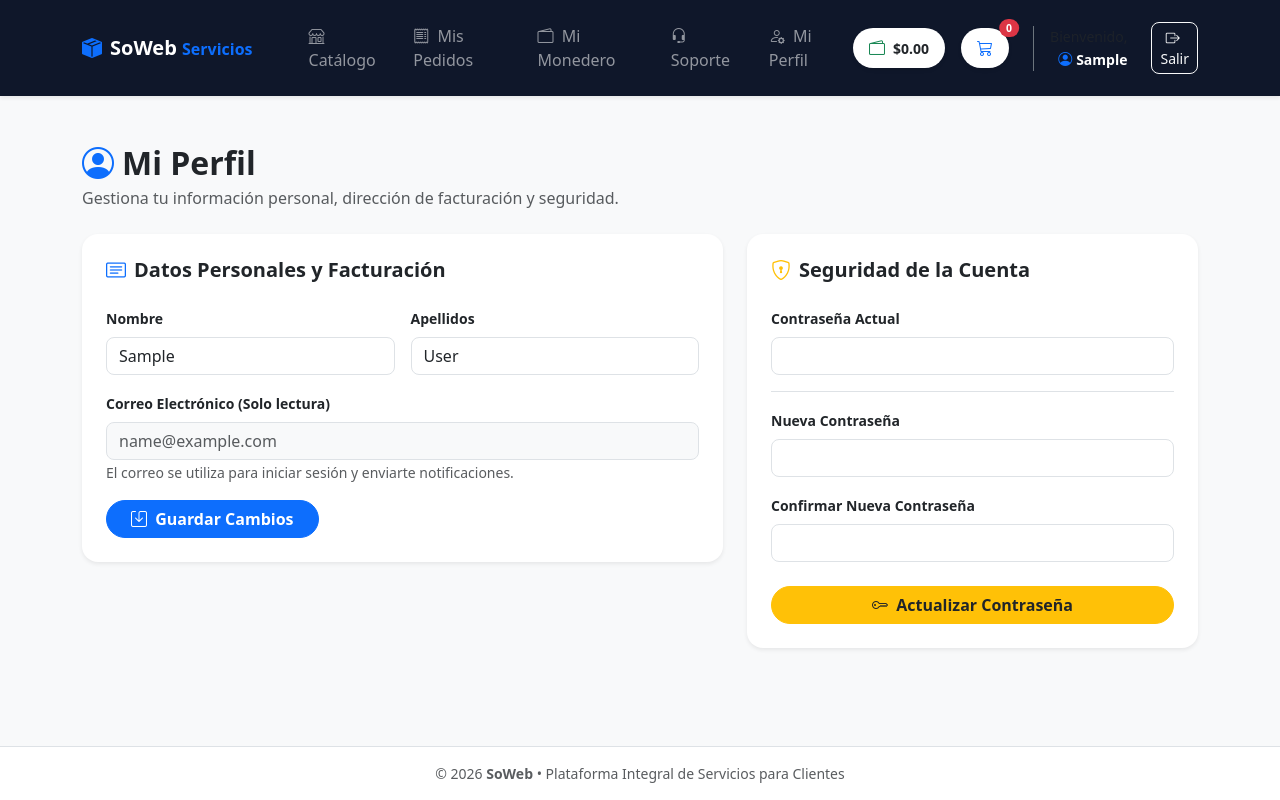
After one commit to NozomiTGL/SoWeb, a Django app: page /mi-perfil/ in a window 1280 px wide. The commit adds this page. Run offline with Django 5.2, Linux system fonts and the light colour scheme; the visitor is signed in with stand-in values (Sample User, id 1); data that the repository does not hold is empty.

Commit message:
Se garegaron muchas funcionalidades y correcciones para el corecto funcionamiento de diferentes funciones

```diff
--- a/crm/templates/crm/base_cliente.html
+++ b/crm/templates/crm/base_cliente.html
@@ -23,6 +23,7 @@
         </button>
 
         <div class="collapse navbar-collapse" id="navbarNav">
+          {% if user.is_authenticated %}
           <!-- Navegación Principal -->
           <ul class="navbar-nav me-auto ms-lg-4">
             <li class="nav-item">
@@ -45,6 +46,11 @@
                 <i class="bi bi-headset me-1"></i> Soporte
               </a>
             </li>
+            <li class="nav-item">
+              <a class="nav-link px-3" href="{% url 'mi_perfil' %}">
+                <i class="bi bi-person-gear me-1"></i> Mi Perfil
+              </a>
+            </li>
           </ul>
 
           <div class="d-flex align-items-center gap-3 mt-3 mt-lg-0">
@@ -64,11 +70,13 @@
               </span>
             </a>
 
-            <!-- Saludo y Perfil -->
-            <div class="text-end d-none d-lg-block border-start border-secondary ps-3 ms-2">
+            <!-- Saludo y Acceso a Perfil -->
+            <a href="{% url 'mi_perfil' %}" class="text-end d-none d-lg-block border-start border-secondary ps-3 ms-2 text-decoration-none" title="Configurar Mi Perfil">
               <small class="text-muted d-block leading-none">Bienvenido,</small>
-              <span class="text-white fw-semibold small">{{ user.first_name|default:user.username }}</span>
-            </div>
+              <span class="text-white fw-semibold small">
+                <i class="bi bi-person-circle me-1 text-primary"></i>{{ user.first_name|default:user.username }}
+              </span>
+            </a>
 
             <!-- Cerrar Sesión -->
             <form method="post" action="{% url 'logout' %}" class="ms-2">
@@ -78,11 +86,35 @@
               </button>
             </form>
           </div>
+          {% else %}
+          <!-- Enlace de regreso si está en recuperación de contraseña -->
+          <div class="ms-auto">
+            <a href="{% url 'login' %}" class="btn btn-outline-light btn-sm rounded-pill px-3">
+              <i class="bi bi-box-arrow-in-right me-1"></i> Iniciar Sesión
+            </a>
+          </div>
+          {% endif %}
         </div>
       </div>
     </nav>
 
     <main class="container flex-grow-1">
+      {% if messages %}
+        {% for message in messages %}
+          <div class="alert alert-{% if message.tags == 'error' %}danger{% else %}{{ message.tags }}{% endif %} alert-dismissible fade show border-0 shadow-sm rounded-3 mb-4" role="alert">
+            {% if message.tags == 'success' %}
+              <i class="bi bi-check-circle-fill me-2"></i>
+            {% elif message.tags == 'danger' or message.tags == 'error' %}
+              <i class="bi bi-exclamation-triangle-fill me-2"></i>
+            {% else %}
+              <i class="bi bi-info-circle-fill me-2"></i>
+            {% endif %}
+            {{ message }}
+            <button type="button" class="btn-close" data-bs-dismiss="alert"></button>
+          </div>
+        {% endfor %}
+      {% endif %}
+
       {% block content %}{% endblock %}
     </main>
 
--- /dev/null
+++ b/crm/templates/crm/mi_perfil.html
@@ -0,0 +1,96 @@
+{% extends 'crm/base_cliente.html' %}
+
+{% block content %}
+<div class="py-4">
+    <div class="mb-4">
+        <h2 class="fw-bold text-dark mb-1"><i class="bi bi-person-circle me-2 text-primary"></i>Mi Perfil</h2>
+        <p class="text-muted mb-0">Gestiona tu información personal, dirección de facturación y seguridad.</p>
+    </div>
+
+    {% if messages %}
+        {% for message in messages %}
+            <div class="alert alert-{{ message.tags }} alert-dismissible fade show rounded-3 shadow-sm mb-4" role="alert">
+                {{ message }}
+                <button type="button" class="btn-close" data-bs-dismiss="alert"></button>
+            </div>
+        {% endfor %}
+    {% endif %}
+
+    <div class="row g-4">
+        <!-- Columna: Datos y Dirección -->
+        <div class="col-lg-7">
+            <div class="card border-0 shadow-sm rounded-4 p-4 bg-white mb-4">
+                <h5 class="fw-bold text-dark mb-4"><i class="bi bi-card-text me-2 text-primary"></i>Datos Personales y Facturación</h5>
+
+                <form method="post" action="{% url 'mi_perfil' %}">
+                    {% csrf_token %}
+                    <input type="hidden" name="form_type" value="datos_personales">
+
+                    <div class="row g-3 mb-3">
+                        <div class="col-md-6">
+                            <label class="form-label small fw-bold text-dark">Nombre</label>
+                            <input type="text" name="first_name" class="form-control rounded-3" value="{{ user.first_name }}" required>
+                        </div>
+                        <div class="col-md-6">
+                            <label class="form-label small fw-bold text-dark">Apellidos</label>
+                            <input type="text" name="last_name" class="form-control rounded-3" value="{{ user.last_name }}">
+                        </div>
+                    </div>
+
+                    <div class="mb-3">
+                        <label class="form-label small fw-bold text-dark">Correo Electrónico (Solo lectura)</label>
+                        <input type="email" class="form-control rounded-3 bg-light text-muted" value="{{ user.email }}" readonly>
+                        <small class="text-muted">El correo se utiliza para iniciar sesión y enviarte notificaciones.</small>
+                    </div>
+
+                    {% if cliente %}
+                    <div class="mb-4 pt-3 border-top">
+                        <label class="form-label small fw-bold text-dark"><i class="bi bi-building me-1 text-secondary"></i> Empresa</label>
+                        <input type="text" class="form-control rounded-3 mb-3 bg-light" value="{{ cliente.empresa|default:'Sin registrar' }}" readonly>
+
+                        <label class="form-label small fw-bold text-dark"><i class="bi bi-geo-alt-fill me-1 text-danger"></i> Dirección de Facturación</label>
+                        <textarea name="direccion_facturacion" rows="3" class="form-control rounded-3" placeholder="Ingresa tu dirección fiscal completa (Calle, Número, C.P., Ciudad, Estado)...">{{ cliente.direccion_facturacion|default:'' }}</textarea>
+                        <small class="text-muted">Esta dirección aparecerá pre-cargada al momento de realizar tu pago.</small>
+                    </div>
+                    {% endif %}
+
+                    <button type="submit" class="btn btn-primary rounded-pill px-4 fw-bold">
+                        <i class="bi bi-save me-1"></i> Guardar Cambios
+                    </button>
+                </form>
+            </div>
+        </div>
+
+        <!-- Columna: Seguridad y Contraseña -->
+        <div class="col-lg-5">
+            <div class="card border-0 shadow-sm rounded-4 p-4 bg-white">
+                <h5 class="fw-bold text-dark mb-4"><i class="bi bi-shield-lock me-2 text-warning"></i>Seguridad de la Cuenta</h5>
+
+                <form method="post" action="{% url 'mi_perfil' %}">
+                    {% csrf_token %}
+                    <input type="hidden" name="form_type" value="cambiar_password">
+
+                    <div class="mb-3">
+                        <label class="form-label small fw-bold text-dark">Contraseña Actual</label>
+                        <input type="password" name="password_actual" class="form-control rounded-3" required>
+                    </div>
+
+                    <div class="mb-3 border-top pt-3">
+                        <label class="form-label small fw-bold text-dark">Nueva Contraseña</label>
+                        <input type="password" name="password_nueva" class="form-control rounded-3" required minlength="8">
+                    </div>
+
+                    <div class="mb-4">
+                        <label class="form-label small fw-bold text-dark">Confirmar Nueva Contraseña</label>
+                        <input type="password" name="password_confirmacion" class="form-control rounded-3" required minlength="8">
+                    </div>
+
+                    <button type="submit" class="btn btn-warning rounded-pill w-100 fw-bold text-dark">
+                        <i class="bi bi-key me-1"></i> Actualizar Contraseña
+                    </button>
+                </form>
+            </div>
+        </div>
+    </div>
+</div>
+{% endblock %}
--- a/crm/urls.py
+++ b/crm/urls.py
@@ -61,4 +61,11 @@ urlpatterns = [
     path('soporte/tickets/', views.panel_soporte, name='panel_soporte'),
     path('soporte/tickets/<int:ticket_id>/responder/', views.responder_ticket, name='responder_ticket'),
     path('tickets/<int:ticket_id>/reabrir/', views.reabrir_ticket, name='reabrir_ticket'),
+    # Perfil de Usuario
+    path('mi-perfil/', views.mi_perfil, name='mi_perfil'),
+
+    # Recuperación de Contraseña (OTP)
+    path('recuperar-password/', views.solicitar_recuperacion, name='solicitar_recuperacion'),
+    path('recuperar-password/verificar/', views.verificar_codigo, name='verificar_codigo'),
+    path('recuperar-password/nueva/', views.restablecer_password, name='restablecer_password'),
 ]
--- a/crm/views.py
+++ b/crm/views.py
@@ -18,10 +18,13 @@ from django.utils import timezone
 from django.contrib.auth.models import User
 from django.contrib.auth.forms import UserCreationForm
 from .models import Cliente, Interaccion
-from .models import Cliente, Interaccion, PerfilTrabajador
 from django.contrib import messages
 from .models import TicketSoporte
-
+from .models import CodigoRecuperacion
+import random
+from django.core.mail import send_mail
+from django.contrib.auth import update_session_auth_hash, login
+from .models import Cliente, Interaccion, PerfilTrabajador, TicketSoporte, CodigoRecuperacion
 
 def es_admin(user):
     """
@@ -558,17 +561,18 @@ def editar_usuario(request, pk):
 # ---------------------------------------------------------
 def registro_cliente_publico(request):
     """
-    Permite que prospectos o clientes se auto-registren desde la landing page o enlace público.
-    Crea el cliente en estado 'activo' y etapa 'prospecto', dejando el vendedor como 'Sin asignar' (None).
+    Permite que nuevos clientes se auto-registren desde el enlace público,
+    crea su cuenta de acceso automáticamente, inicia su sesión y les muestra
+    su contraseña por defecto.
     """
     if request.method == 'POST':
-        nombre = request.POST.get('nombre')
-        correo = request.POST.get('correo')
-        telefono = request.POST.get('telefono')
-        empresa = request.POST.get('empresa')
+        nombre = request.POST.get('nombre', '').strip()
+        correo = request.POST.get('correo', '').strip()
+        telefono = request.POST.get('telefono', '').strip()
+        empresa = request.POST.get('empresa', '').strip()
 
-        # Validación básica para evitar correos duplicados
-        if Cliente.objects.filter(correo=correo).exists():
+        # Validar que el correo no exista ni en Clientes ni en Usuarios
+        if Cliente.objects.filter(correo=correo).exists() or User.objects.filter(username=correo).exists():
             messages.error(request, 'Este correo electrónico ya se encuentra registrado en nuestro sistema.')
             return render(request, 'crm/registro_publico.html', {
                 'nombre': nombre,
@@ -576,9 +580,21 @@ def registro_cliente_publico(request):
                 'empresa': empresa
             })
 
-        # Creación del registro sin vendedor asignado (vendedor=None)
+        password_default = 'SowebCliente2026'
+
+        # 1. Crear el usuario de acceso en Django
+        usuario_cliente = User.objects.create_user(
+            username=correo,
+            email=correo,
+            password=password_default,
+            first_name=nombre[:30],
+            is_staff=False
+        )
+
+        # 2. Crear la ficha de Cliente vinculada a esa cuenta
         Cliente.objects.create(
             vendedor=None,
+            usuario_login=usuario_cliente,
             nombre=nombre,
             correo=correo,
             telefono=telefono,
@@ -587,8 +603,16 @@ def registro_cliente_publico(request):
             etapa_crm='prospecto'
         )
 
-        messages.success(request, '¡Gracias por registrarte! Un asesor comercial se pondrá en contacto contigo pronto.')
-        return redirect('registro_cliente_publico')
+        # 3. Iniciar sesión automáticamente para que ya esté dentro del sistema
+        login(request, usuario_cliente)
+
+        messages.success(
+            request,
+            f'¡Bienvenido a SoWeb, {nombre}! Ya estás dentro del sistema. '
+            f'Tu usuario es "{correo}" y tu contraseña por defecto es "{password_default}" '
+            f'(puedes cambiarla en cualquier momento desde Mi Perfil).'
+        )
+        return redirect('catalogo_tienda')
 
     return render(request, 'crm/registro_publico.html')
 
@@ -697,3 +721,127 @@ def reabrir_ticket(request, ticket_id):
         messages.success(request, f"Respuesta enviada para el Ticket T-{ticket.id:03d}. Se ha notificado al equipo de soporte.")
 
     return redirect('mis_tickets')
+
+# ---------------------------------------------------------
+# 10. MI PERFIL Y FACTURACIÓN
+# ---------------------------------------------------------
+@login_required
+def mi_perfil(request):
+    cliente = getattr(request.user, 'perfil_cliente', None)
+
+    if request.method == 'POST':
+        form_type = request.POST.get('form_type')
+
+        if form_type == 'datos_personales':
+            request.user.first_name = request.POST.get('first_name', '')
+            request.user.last_name = request.POST.get('last_name', '')
+            request.user.save()
+
+            if cliente:
+                cliente.nombre = f"{request.user.first_name} {request.user.last_name}".strip()
+                cliente.direccion_facturacion = request.POST.get('direccion_facturacion', '')
+                cliente.save()
+
+            messages.success(request, "Tus datos personales y dirección han sido actualizados.")
+            return redirect('mi_perfil')
+
+        elif form_type == 'cambiar_password':
+            actual = request.POST.get('password_actual')
+            nueva = request.POST.get('password_nueva')
+            confirmacion = request.POST.get('password_confirmacion')
+
+            if not request.user.check_password(actual):
+                messages.error(request, "La contraseña actual es incorrecta.")
+            elif nueva != confirmacion:
+                messages.error(request, "Las contraseñas nuevas no coinciden.")
+            elif len(nueva) < 8:
+                messages.error(request, "La contraseña debe tener al menos 8 caracteres.")
+            else:
+                request.user.set_password(nueva)
+                request.user.save()
+                update_session_auth_hash(request, request.user)
+                messages.success(request, "Tu contraseña ha sido actualizada con éxito.")
+
+            return redirect('mi_perfil')
+
+    return render(request, 'crm/mi_perfil.html', {'cliente': cliente})
+
+
+# ---------------------------------------------------------
+# 11. RECUPERACIÓN DE CONTRASEÑA (OTP por Correo)
+# ---------------------------------------------------------
+def solicitar_recuperacion(request):
+    if request.method == 'POST':
+        correo = request.POST.get('correo', '').strip()
+        usuario = User.objects.filter(email=correo).first()
+
+        if usuario:
+            codigo_otp = str(random.randint(100000, 999999))
+            CodigoRecuperacion.objects.update_or_create(
+                usuario=usuario, defaults={'codigo': codigo_otp, 'creado': timezone.now()}
+            )
+
+            asunto = 'Código de Recuperación de Contraseña - SoWeb'
+            cuerpo = f'Hola {usuario.first_name or usuario.username},\n\nSe ha solicitado un restablecimiento de contraseña.\n\nTu código de seguridad es: {codigo_otp}\n\nExpirará en 15 minutos.'
+            send_mail(asunto, cuerpo, 'soporte@soweb.com', [correo], fail_silently=False)
+
+            request.session['email_recuperacion'] = correo
+            return redirect('verificar_codigo')
+        else:
+            messages.error(request, "Si el correo existe en nuestro sistema, se ha enviado un código.")
+            return redirect('solicitar_recuperacion')
+
+    return render(request, 'crm/recuperacion_paso1.html')
+
+def verificar_codigo(request):
+    correo = request.session.get('email_recuperacion')
+    if not correo: return redirect('solicitar_recuperacion')
+
+    if request.method == 'POST':
+        codigo_ingresado = request.POST.get('codigo', '').strip()
+        usuario = User.objects.filter(email=correo).first()
+
+        if hasattr(usuario, 'codigo_recuperacion'):
+            registro_codigo = usuario.codigo_recuperacion
+            if registro_codigo.codigo == codigo_ingresado:
+                if registro_codigo.es_valido():
+                    request.session['codigo_verificado'] = True
+                    return redirect('restablecer_password')
+                else:
+                    messages.error(request, "El código expiró. Solicita uno nuevo.")
+                    return redirect('solicitar_recuperacion')
+            else:
+                messages.error(request, "Código incorrecto.")
+        else:
+            messages.error(request, "Error. Solicita el código nuevamente.")
+            return redirect('solicitar_recuperacion')
+
+    return render(request, 'crm/recuperacion_paso2.html', {'correo': correo})
+
+def restablecer_password(request):
+    correo = request.session.get('email_recuperacion')
+    verificado = request.session.get('codigo_verificado')
+
+    if not correo or not verificado: return redirect('solicitar_recuperacion')
+
+    if request.method == 'POST':
+        nueva = request.POST.get('nueva_password')
+        confirmacion = request.POST.get('confirmacion')
+
+        if nueva != confirmacion:
+            messages.error(request, "Las contraseñas no coinciden.")
+        elif len(nueva) < 8:
+            messages.error(request, "La contraseña debe tener al menos 8 caracteres.")
+        else:
+            usuario = User.objects.get(email=correo)
+            usuario.set_password(nueva)
+            usuario.save()
+
+            del request.session['email_recuperacion']
+            del request.session['codigo_verificado']
+            usuario.codigo_recuperacion.delete()
+
+            messages.success(request, "¡Contraseña restablecida! Ya puedes iniciar sesión.")
+            return redirect('login')
+
+    return render(request, 'crm/recuperacion_paso3.html')
```
Also changed, not shown: crm/models.py (+20 -0 lines), crm/templates/crm/recuperacion_paso1.html (added, +30 -0 lines), crm/templates/crm/recuperacion_paso2.html (added, +29 -0 lines), crm/templates/crm/recuperacion_pso3.html (added, +34 -0 lines), templates/registration/login.html (+16 -21 lines), crm/migrations/0006_cliente_direccion_facturacion_codigorecuperacion.py (added).
